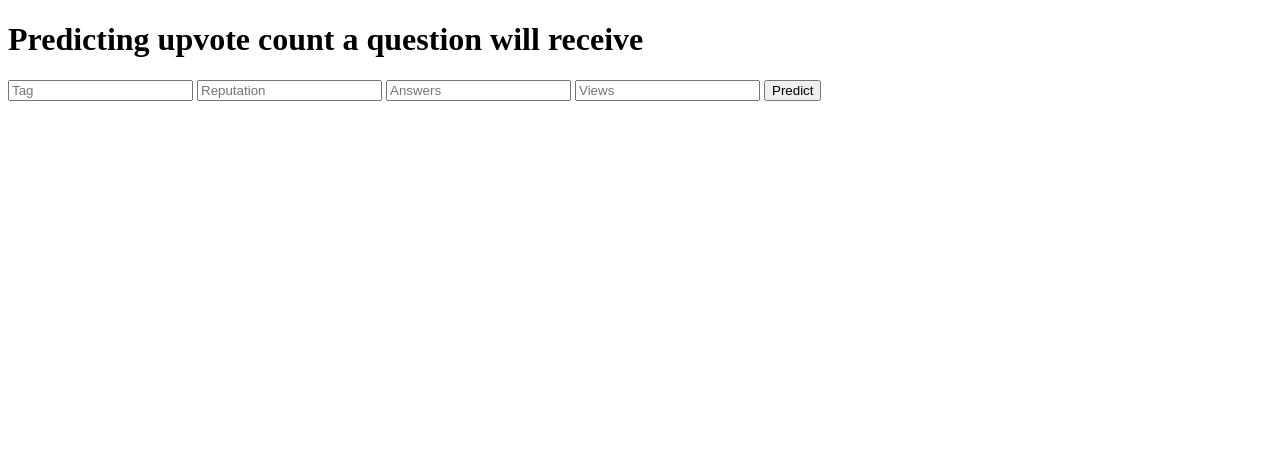
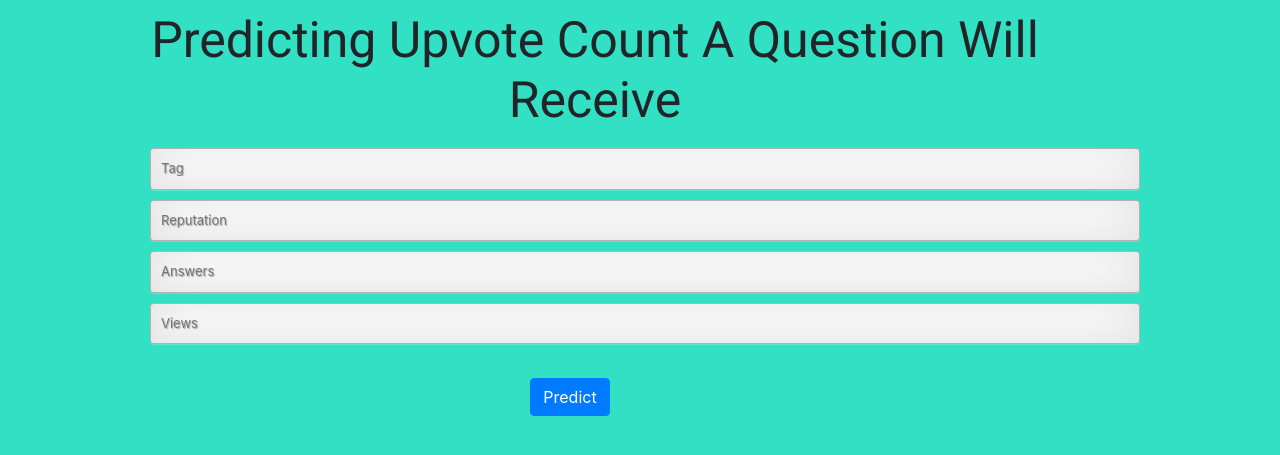
Before and after one commit to rv20197/question-upvote, a Flask app: page / in a window 1280 px wide. Shown: the top 455 px of the page. Run offline with Flask 2, Linux system fonts and the light colour scheme; parts of the project's set-up code (start-up, migrations or seed data) failed here and were passed over; some libraries are stand-ins or nearby versions.

Commit message:
Add files via upload

```diff
--- a/app.py
+++ b/app.py
@@ -1,3 +1,12 @@
+#!/usr/bin/env python3
+# -*- coding: utf-8 -*-
+"""
+Created on Fri Jun 12 07:55:42 2020
+
+@author: vatsal
+"""
+
+
 
 from flask import Flask, request, render_template
 import pickle
@@ -5,6 +14,10 @@ import numpy as np
 
 app = Flask(__name__, template_folder='templates')
 model = pickle.load(open('model.pkl', 'rb'))
+encoder = pickle.load(open("LE.pkl","rb"))
+scaler = pickle.load(open("scaler.pkl","rb"))
+poly = pickle.load(open('Poly.pkl', "rb"))
+
 @app.route('/')
 def home():
     return render_template('index.html')
@@ -14,15 +27,17 @@ def predict():
     '''
     For rendering results on HTML GUI
     '''
-    int_features = [int(x) for x in request.form.values()]
+    int_features = [x for x in request.form.values()]
     int_features = [np.array(int_features)]
+    int_features = scaler.transform(int_features)
+    int_features = poly.transform(int_features)
     prediction = model.predict(int_features)
     prediction = abs(prediction)
 
     output = round(prediction[0], 2)
 
     return render_template('index.html',
-                           prediction_text='Approximately upvotes for question will be: {}'.format(output))
+                           prediction_text='Approximately upvote for question will be: {}'.format(output))
 
 
 if __name__ == '__main__':
--- a/templates/index.html
+++ b/templates/index.html
@@ -1,35 +1,87 @@
 <!DOCTYPE html>
 <html >
-<!--From https://codepen.io/frytyler/pen/EGdtg-->
 <head>
-  <meta charset="UTF-8">
-  <title>ML API</title>
-  <link href='https://fonts.googleapis.com/css?family=Pacifico' rel='stylesheet' type='text/css'>
-<link href='https://fonts.googleapis.com/css?family=Arimo' rel='stylesheet' type='text/css'>
-<link href='https://fonts.googleapis.com/css?family=Hind:300' rel='stylesheet' type='text/css'>
-<link href='https://fonts.googleapis.com/css?family=Open+Sans+Condensed:300' rel='stylesheet' type='text/css'>
+	<meta charset="UTF-8">
+	<title>Deployment Tutorial</title>
+	<link rel="stylesheet" href="https://stackpath.bootstrapcdn.com/bootstrap/4.5.0/css/bootstrap.min.css" integrity="sha384-9aIt2nRpC12Uk9gS9baDl411NQApFmC26EwAOH8WgZl5MYYxFfc+NcPb1dKGj7Sk" crossorigin="anonymous">
+	<link href="https://fonts.googleapis.com/css2?family=Roboto&display=swap" rel="stylesheet">
+<style media="screen">
+input {
+	width: 100%;
+	margin-bottom: 10px;
+	border: none;
+	outline: none;
+	padding: 10px;
+	margin-left: 150px;
+	font-size: 13px;
+	color: #000;
+	text-shadow: 1px 1px 1px rgba(0,0,0,0.3);
+	border: 1px solid rgba(0,0,0,0.3);
+	border-radius: 4px;
+	box-shadow: inset 0 -5px 45px rgba(100,100,100,0.2), 0 1px 1px rgba(255,255,255,0.2);
+	-webkit-transition: box-shadow .5s ease;
+	-moz-transition: box-shadow .5s ease;
+	-o-transition: box-shadow .5s ease;
+	-ms-transition: box-shadow .5s ease;
+	transition: box-shadow .5s ease;
+	align-items: center;
+}
+h1{
+	font-family: 'Roboto', sans-serif;
+	font-size: 50px;
+	padding: 10px;
+	margin-left: 50px;
+}
+body{
+	background-color: #32e0c4;
+	text-align: center;
+	margin: auto;
+	position: fixed;
+	display: flex;
+	display: grid;
+	align-items: center;
+}
+/* .btn btn-primary{
+	text-align: center;
+	margin: auto;
+	position: fixed;
+	display: flex;
+	display: grid;
+} */
 
+</style>
 </head>
 
 <body>
+<div class="container">
  <div class="login">
-	<h1>Predicting upvote count a question will receive</h1>
+	<h1>Predicting Upvote Count A Question Will Receive</h1>
 
      <!-- Main Input For Receiving Query to our ML -->
     <form action="{{ url_for('predict')}}"method="post">
-    	<input type="text" name="Tag" placeholder="Tag" required="required" />
+			<div class="row">
+				<input type="text" name="Tag" placeholder="Tag" required="required" />
+			</div>
+    	<div class="row">
         <input type="text" name="Reputation" placeholder="Reputation" required="required" />
+				</div>
+		<div class="row">
 		<input type="text" name="Answers" placeholder="Answers" required="required" />
+		</div>
+		<div class="row">
         <input type="text" name="Views" placeholder="Views" required="required" />
-        <button type="submit" class="btn btn-primary btn-block btn-large">Predict</button>
+			</div>
+			<br>
+        <button type="submit" class="btn btn-primary">Predict</button>
     </form>
 
-   <br>
    <br>
    {{ prediction_text }}
 
  </div>
-
-
+ </div>
+<script src="https://code.jquery.com/jquery-3.5.1.slim.min.js" integrity="sha384-DfXdz2htPH0lsSSs5nCTpuj/zy4C+OGpamoFVy38MVBnE+IbbVYUew+OrCXaRkfj" crossorigin="anonymous"></script>
+<script src="https://cdn.jsdelivr.net/npm/popper.js@1.16.0/dist/umd/popper.min.js" integrity="sha384-Q6E9RHvbIyZFJoft+2mJbHaEWldlvI9IOYy5n3zV9zzTtmI3UksdQRVvoxMfooAo" crossorigin="anonymous"></script>
+<script src="https://stackpath.bootstrapcdn.com/bootstrap/4.5.0/js/bootstrap.min.js" integrity="sha384-OgVRvuATP1z7JjHLkuOU7Xw704+h835Lr+6QL9UvYjZE3Ipu6Tp75j7Bh/kR0JKI" crossorigin="anonymous"></script>
 </body>
 </html>
```
Also changed, not shown: main.py (added, +67 -0 lines), templates/style.css (added, +64 -0 lines), 5 other files.
